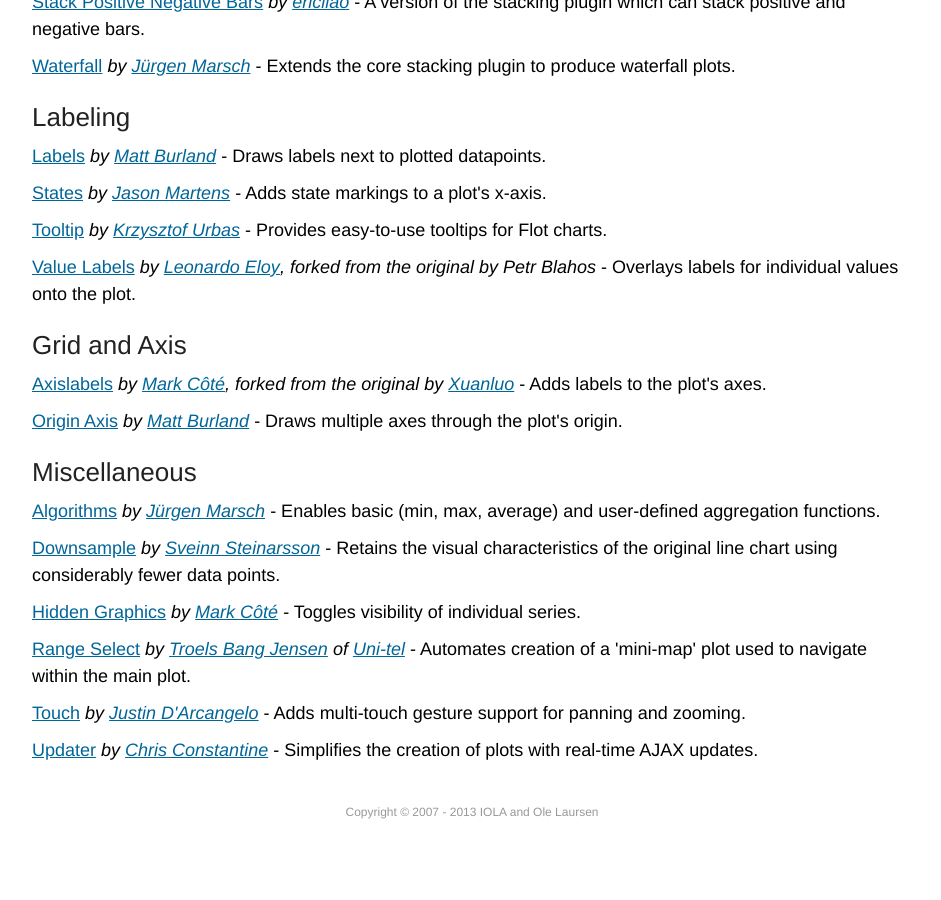
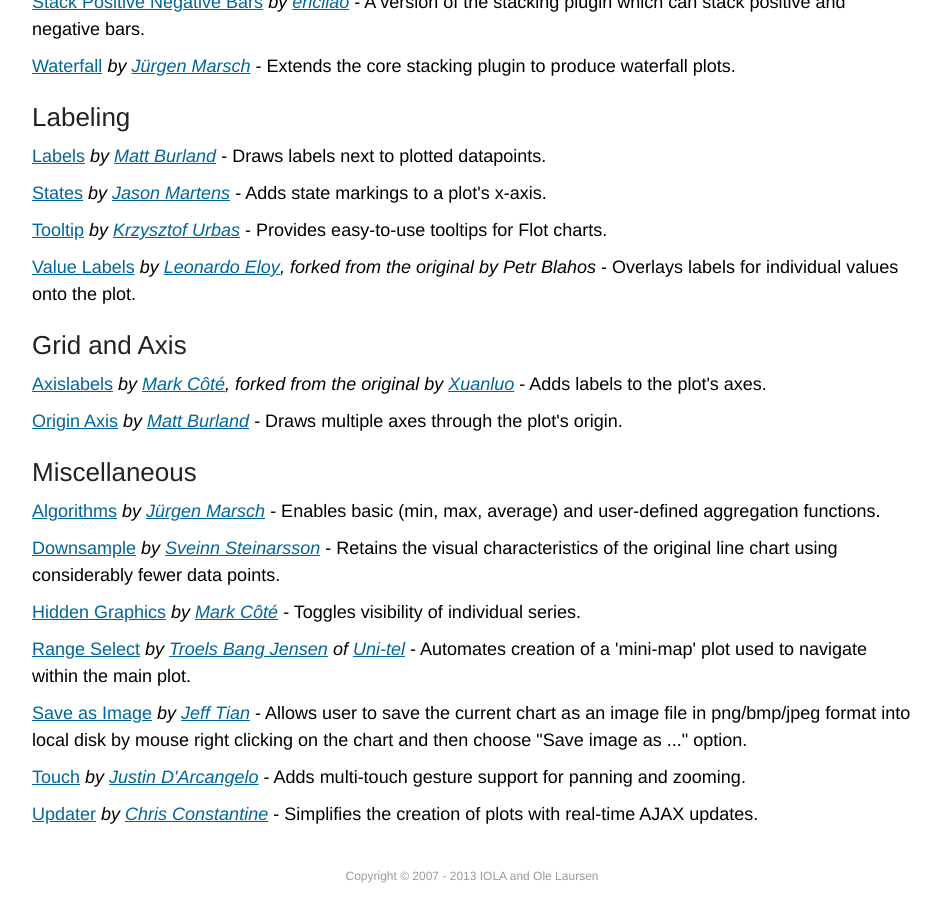
Before and after one commit to flot/flot.github.com, a Jekyll site: the page built from plugins/index.html, in a window 1280 px wide and 900 px high, scrolled down 1246 px. Shown: the whole window, without its empty margins (168-1109 px from the left). Built offline with Jekyll 4.4.1, drawn with Linux system fonts in a browser that asks for light colours; Markdown is read by kramdown in place of the engine named in the settings; before the commit the page ends 2082 px from its top, so only the background shows below that.

Commit message:
Add an entry for Save as Image plug in
Allow users save the current chart as an image file to local disk.
Screen shot here: http://zizhujy.com/blog/post/2013/07/02/A-Flot-plugin-for-saving-canvas-image-to-local-disk.aspx

```diff
--- a/plugins/index.html
+++ b/plugins/index.html
@@ -144,6 +144,11 @@
 <em>by <a href="https://github.com/troelsjensen">Troels Bang Jensen</a> of <a href="https://github.com/Uni-tel">Uni-tel</a></em> -
 Automates creation of a 'mini-map' plot used to navigate within the main plot.</p>
 
+<p><a href="https://github.com/Jeff-Tian/jquery.flot.saveAsImage.js">Save as Image</a>
+<em>by <a href="https://github.com/Jeff-Tian">Jeff Tian</a></em> -
+Allows user to save the current chart as an image file in png/bmp/jpeg format into local disk by
+mouse right clicking on the chart and then choose "Save image as ..." option.</p>
+
 <p><a href="http://justindarc.github.com/flot.touch">Touch</a>
 <em>by <a href="https://github.com/justindarc">Justin D'Arcangelo</a></em> -
 Adds multi-touch gesture support for panning and zooming.</p>
```
